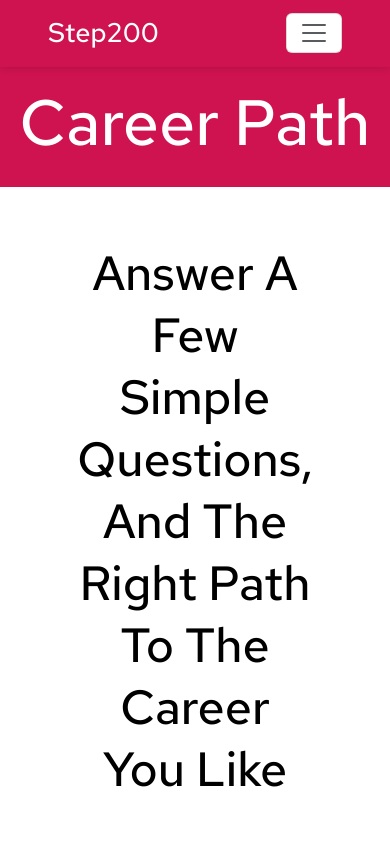
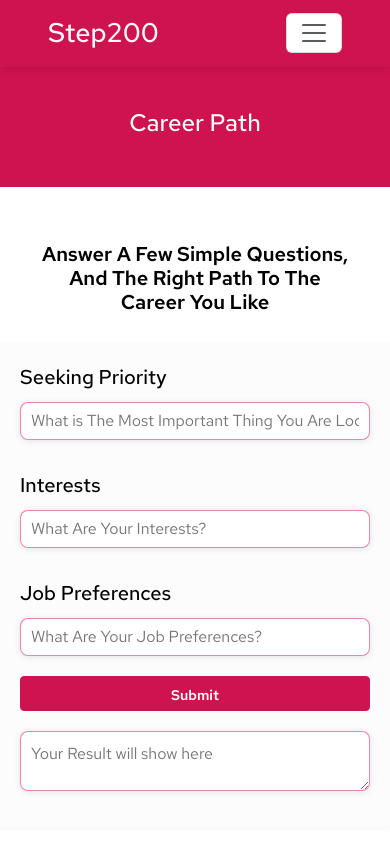
Before and after one commit to vzirshehryar/Recruitor_TeamOf2, a React (Create React App) app in the folder client/: page /career-path in a window 390 px wide. Shown: the top 844 px of the page. Built offline with nearby package versions, Linux system fonts and the light colour scheme.

Commit message:
responsiveimplemented

```diff
--- a/client/src/routes/AI Models/CareerCouching/CareerForm.css
+++ b/client/src/routes/AI Models/CareerCouching/CareerForm.css
@@ -50,8 +50,8 @@
 }
 
 /* Styles for the main form container */
-.form-career-container1 {
-    width: 80%;
+.form-career-container11 {
+    width: 60%;
     background: #FCFCFC;
     border-radius: 13px;
     box-shadow: 0px 1px 7px 0px rgba(0, 0, 0, 0.15);
@@ -70,11 +70,11 @@
     display: flex;
     flex-direction: column;
     align-items: center;
-    margin-left: 80px;
+    margin-left: 100px;
 }
 
 /* Styles for each form field */
-.career-form-field1 {
+.career-form-field11 {
     align-items: center;
     width: 100%;
     display: flex;
@@ -94,14 +94,14 @@
 }
 
 /* Styles for the result display field */
-.career-form-field12345{
+.career-form-field13233345{
     width: 100%;
     display: flex;
     flex-direction: column;
     margin-bottom: 20px; /* Reduce spacing for this field */
     align-items: start;
     margin-top: 20px;
-    margin-left: 70px;
+ align-items: center;
     text-align: start;
 }
 
@@ -199,15 +199,157 @@
 /* Media query for screens with a maximum width of 768px */
 @media (max-width: 768px) {
     /* Adjust styles for smaller screens */
-
-    .career-container1 {
-        /* ... (Add modified styles here) */
+    body{
+        overflow-x: hidden
     }
+    .career-container11 {
+        display: flex;
+        flex-direction: column; /* Stack children vertically */
+        align-items: center;
+        width: 100%;
 
     /* ... (Adjust other styles as needed for smaller screens) */
 }
 
-/* Media query for screens with a width between 769px and 991px */
-@media (min-width: 769px) and (max-width: 991px) {
-    /* Add specific styles for medium-sized screens */
+.rectangle-career11{
+    width: 100%;
+    height: 80px;
+    background: #CF1350;
+    display: flex;
+    justify-content: center;
+    align-items: center;
 }
+.heading-career1 {
+    color: #FFF;
+    font-family: 'Poppins', sans-serif;
+    font-size:24px;
+    font-style: normal;
+    font-weight: 500;
+}
+
+.new-heading-career-container11{
+    width: 100%;
+    display: flex;
+    justify-content: center;
+    align-items: center;
+    background-color: #FFF;
+    margin-top: 30px;
+    margin-bottom: 30px;
+}
+
+/* Styles for the subheading outside the red rectangle */
+.new-heading-career11 {
+    color: #000;
+    font-family: 'Poppins', sans-serif;
+    font-size: 20px;
+    font-style: normal;
+    font-weight: 600;
+    line-height: 24px;
+    text-transform: capitalize;
+    text-align: center;
+    margin-top: -5px;
+}
+.form-career-container11 {
+    width: 100%;
+    background: #FCFCFC;
+    border-radius: 1px;
+    box-shadow: none;
+    margin-top: 20px;
+    padding: 20px;
+    display: flex;
+    justify-content: center;
+    align-items: center;
+    flex-direction: column;
+    margin-bottom: 100px;
+
+}
+
+/* Styles for the form itself */
+.career-form11 {
+    width: 100%;
+    display: flex;
+    flex-direction: column;
+    align-items: center;
+    margin-left: 0;/* Add spacing between fields */
+
+}
+
+/* Styles for each form field */
+.career-form-field1 {
+    align-items: center;
+    width: 100%;
+    display: flex;
+    flex-direction: column;
+    align-items: start;
+    margin-bottom: 30px;
+
+}
+.career-form-field11{
+    align-items: center;
+    width:100%;
+    display: flex;
+    flex-direction: column;
+    align-items: start;
+    margin-bottom: 30px;
+
+}
+.career-form-input1 {
+    width: 100%;
+    height: 38px;
+    padding: 10px;
+    border-radius: 8px;
+    border-color: #a8a8a8;
+    border: 2px solid #0000001A;
+    background: #FFF;
+    box-shadow: 0px 1px 7px 0px rgba(0, 0, 0, 0.10);
+    font-family: 'Poppins', sans-serif;
+    font-size: 16px;
+}
+
+.career-form-field1233345{
+    width: 100%;
+    display: flex;
+    flex-direction: column;
+    margin-bottom: 20px; /* Reduce spacing for this field */
+    align-items: start;
+    margin-top: 20px;
+
+    text-align: start;
+}
+.career-form-input123 {
+    width: 100%;
+    height:60px;
+    padding: 10px;
+    border-radius: 8px;
+    border: 2px solid #0000001A;
+    background: #FFF;
+    box-shadow: 0px 1px 7px 0px rgba(0, 0, 0, 0.10);
+    font-family: 'Poppins', sans-serif;
+    font-size: 16px;
+    display: flex;
+    text-align: start;
+}
+
+
+.button-field123 {
+    width: 100%;
+    display: flex;
+    flex-direction: column;
+    align-items: start;
+}
+
+/* Styles for the submit button */
+.submit-button123 {
+    border-radius: 4px;
+    background: #CF1350;
+    color: #FFF;
+    font-family: 'Poppins', sans-serif;
+    font-size: 14px;
+    border: none;
+    cursor: pointer;
+    width: 100%;
+    height: 35px;
+    font-weight: 600;
+    border:solid 1px #CF1350;
+}
+}
--- a/client/src/routes/AI Models/CareerPath/CareerForm.css
+++ b/client/src/routes/AI Models/CareerPath/CareerForm.css
@@ -27,13 +27,13 @@
 
   /* Define styles for the new heading container */
   .new-heading-career-container1 {
-    width: 60%;
+    width: 80%;
     display: flex;
     justify-content: center;
     align-items: center;
     background-color: #FFF;
     margin-top: 60px;
-    margin-bottom: 60px;
+
   }
 
   /* Define styles for the new heading */
@@ -93,7 +93,7 @@
   }
 
   /* Define styles for result display field */
-  .career-form-field123 {
+  .career-form-field1233345 {
     align-items: center;
     width: 100%;
     display: flex;
@@ -102,10 +102,11 @@
     align-items: start;
     margin-top: 20px;
     margin-left: 70px;
+
   }
 
   /* Define styles for form labels */
-  .career-form-label1 {
+  .career-form-label11111 {
     color: #000;
     font-family: 'Poppins', sans-serif;
     font-size: 20px;
@@ -172,13 +173,154 @@
   }
 
   @media (max-width: 768px) {
-    /* Media query for screens with a maximum width of 768px */
+    /* Adjust styles for smaller screens */
+    body{
+        overflow-x: hidden
+    }
+    .career-container1 {
+        display: flex;
+        flex-direction: column; /* Stack children vertically */
+        align-items: center;
+        width: 100%;
 
-    .career-container1 {
-      display: flex;
-      flex-direction: column; /* Stack children vertically */
-      align-items: center;
-      width: 100%;
-    }
+    /* ... (Adjust other styles as needed for smaller screens) */
+}
+
+.rectangle-career11{
+    width: 100%;
+    height: 80px;
+    background: #CF1350;
+    display: flex;
+    justify-content: center;
+    align-items: center;
+}
+.heading-career1 {
+    color: #FFF;
+    font-family: 'Poppins', sans-serif;
+    font-size:24px;
+    font-style: normal;
+    font-weight: 500;
+}
+
+.new-heading-career-container11{
+    width: 100%;
+    display: flex;
+    justify-content: center;
+    align-items: center;
+    background-color: #FFF;
+    margin-top: 30px;
+    margin-bottom: 30px;
+}
+
+/* Styles for the subheading outside the red rectangle */
+.new-heading-career1 {
+    color: #000;
+    font-family: 'Poppins', sans-serif;
+    font-size: 20px;
+    font-style: normal;
+    font-weight: 600;
+    line-height: 24px;
+    width: 100%;
+    text-transform: capitalize;
+    text-align: center;
+    margin-top: -5px;
+}
+.form-career-container1 {
+    width: 100%;
+    background: #FCFCFC;
+    border-radius: 1px;
+    box-shadow: none;
+    margin-top: 20px;
+    padding: 20px;
+    display: flex;
+    justify-content: center;
+    align-items: center;
+    flex-direction: column;
+    margin-bottom: 100px;
 
 }
+
+/* Styles for the form itself */
+.career-form1 {
+    width: 100%;
+    display: flex;
+    flex-direction: column;
+    align-items: center;
+    margin-left: 0;/* Add spacing between fields */
+
+}
+.career-form-label11111{
+  font-size: 20px;
+  margin-top: 0px;
+  font-weight: 500;
+}
+
+.career-form-field1{
+    align-items: center;
+    width:100%;
+    display: flex;
+    flex-direction: column;
+    align-items: start;
+
+
+}
+.career-form-input1 {
+    width: 100%;
+    height: 38px;
+    padding: 10px;
+    border-radius: 8px;
+    border-color: #a8a8a8;
+    border: 2px solid #0000001A;
+    background: #FFF;
+    box-shadow: 0px 1px 7px 0px rgba(0, 0, 0, 0.10);
+    font-family: 'Poppins', sans-serif;
+    font-size: 16px;
+}
+
+.career-form-field1233345{
+    width: 100%;
+    display: flex;
+    flex-direction: column;
+    margin-bottom: 20px; /* Reduce spacing for this field */
+    align-items: start;
+    margin-top: 20px;
+    margin-left: 0;
+    text-align: start;
+}
+.career-form-input23 {
+    width: 100%;
+    height:60px;
+    padding: 10px;
+    border-radius: 8px;
+    border: 2px solid #0000001A;
+    background: #FFF;
+    box-shadow: 0px 1px 7px 0px rgba(0, 0, 0, 0.10);
+    font-family: 'Poppins', sans-serif;
+    font-size: 16px;
+    display: flex;
+    text-align: start;
+}
+
+
+.button-field12 {
+    width: 100%;
+    display: flex;
+    flex-direction: column;
+    align-items: start;
+}
+
+/* Styles for the submit button */
+.submit-button12 {
+    border-radius: 4px;
+    background: #CF1350;
+    color: #FFF;
+    font-family: 'Poppins', sans-serif;
+    font-size: 14px;
+    border: none;
+    cursor: pointer;
+    width: 100%;
+    height: 35px;
+    font-weight: 600;
+    border:solid 1px #CF1350;
+}
+}
--- a/client/src/routes/AI Models/CareerPath/CareerPath.js
+++ b/client/src/routes/AI Models/CareerPath/CareerPath.js
@@ -68,7 +68,7 @@ const CareerPath = () => {
           <form className="career-form1" onSubmit={handleSubmit}>
             {/* Textarea field for Seeking Priority */}
             <div className="career-form-field1">
-              <label htmlFor="priority" className="career-form-label1">
+              <label htmlFor="priority" className="career-form-label11111">
                 Seeking Priority
               </label>
               <input
@@ -85,7 +85,7 @@ const CareerPath = () => {
             </div>
             {/* Textarea field for Interests */}
             <div className="career-form-field1">
-              <label htmlFor="interests" className="career-form-label1">
+              <label htmlFor="interests" className="career-form-label11111">
                 Interests
               </label>
               <input
@@ -102,7 +102,7 @@ const CareerPath = () => {
             </div>
             {/* Textarea field for Job Preferences */}
             <div className="career-form-field12">
-              <label htmlFor="jobPrefrences" className="career-form-label1">
+              <label htmlFor="jobPrefrences" className="career-form-label11111">
                 Job Preferences
               </label>
               <input
@@ -131,7 +131,7 @@ const CareerPath = () => {
             </div>
           </form>
           {/* Display the result */}
-          <div className="career-form-field123">
+          <div className="career-form-field1233345">
             <textarea
               type="text"
               className="career-form-input23"
--- a/client/src/routes/AI Models/CoverLetter/CoverLetterForm.js
+++ b/client/src/routes/AI Models/CoverLetter/CoverLetterForm.js
@@ -137,7 +137,7 @@
              {/* Employer Details Section */}
              <div className="cover-letter-form-div">
                <div className="cover-letter-form-section-heading1">
-                 <div className="Employer Details">Employer Details</div>
+                 <div className="heading-size1">Employer Details</div>
                </div>
                <div>
                  <label htmlFor="">Company Name</label>
@@ -161,7 +161,7 @@
              {/* Letter Details Section */}
              <div className="cover-letter-form-div">
                <div className="cover-letter-form-section-heading12">
-                 <div>Letter Details</div>
+                 <div className="heading-size1">Letter Details</div>
                </div>
                <div className="label-for-life">
                  <label htmlFor="" className="lalle">
--- a/client/src/routes/company/PayBenefits/PayBenefits.js
+++ b/client/src/routes/company/PayBenefits/PayBenefits.js
@@ -197,7 +197,7 @@ export const PayBenefits = () => {
                                                 <label
                                                     htmlFor={`checkbox-${index}`}
                                                 >
-                                                    <h4>+{bonus}</h4>
+                                                    <div className="bonus-container22">+{bonus}</div>
                                                 </label>
                                             </div>
                                         ))}
--- a/client/src/routes/company/SetPreferences/SetPreferences.css
+++ b/client/src/routes/company/SetPreferences/SetPreferences.css
@@ -15,13 +15,17 @@
     gap: 0.5rem;
 }
 
-input[type="checkbox"] {
+ input[type="checkbox"] {
     width: fit-content;
     height: fit-content;
     border-radius: 4px;
     /* change the color of checkbox */
+    color:#cf1350;
+}
+.input-pref123{
     accent-color:#cf1350;
 }
+
 
 label {
     margin: 0;
--- a/client/src/routes/company/SetPreferences/SetPreferences.js
+++ b/client/src/routes/company/SetPreferences/SetPreferences.js
@@ -98,7 +98,7 @@ export const SetPreferences = () => {
                                 <input
                                     type="checkbox"
                                     id="sendIndividualEmails"
-                                    className="input-pref"
+                                    className="input-pref123"
                                 />
                                 <label htmlFor="sendIndividualEmails">
                                     Plus, send an individual email update each
@@ -113,7 +113,7 @@ export const SetPreferences = () => {
                                 <input
                                     type="checkbox"
                                     id="ByEmailToTheAddress"
-                                    className="input-pref"
+                                    className="input-pref123"
                                 />
                                 <label htmlFor="ByEmailToTheAddress">
                                     By email to the address provided
@@ -123,7 +123,7 @@ export const SetPreferences = () => {
                                 <input
                                     type="checkbox"
                                     id="ByPhone"
-                                    className="input-pref"
+                                    className="input-pref123"
                                 />
                                 <label htmlFor="ByPhone">By Phone</label>
                             </div>
```
Also changed, not shown: client/src/routes/AI Models/CareerCouching/CareerForm.js (+14 -14 lines), client/src/routes/AI Models/CoverLetter/CoverLetterForm.css (+25 -1 lines), client/src/routes/AI Models/SalaryModules/SalaryForm.css (+23 -54 lines), client/src/routes/company/PayBenefits/PayBenefits.css (+7 -4 lines).
